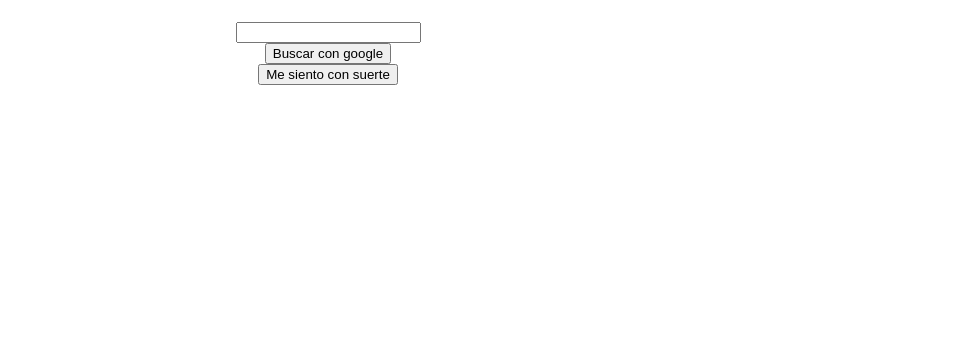
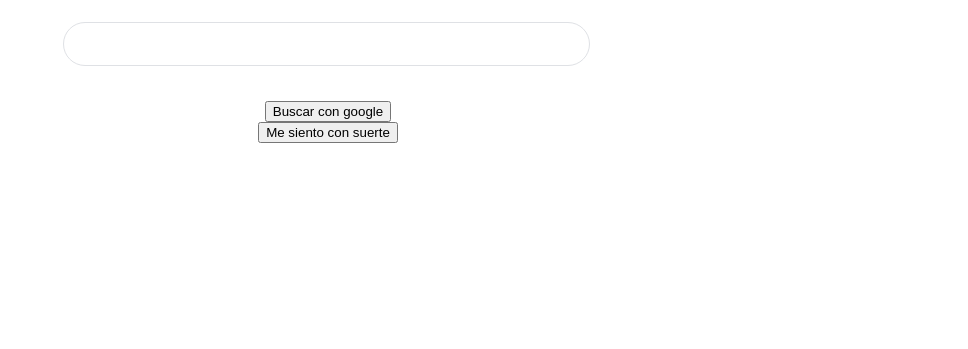
Before and after one commit to radical8517/cursopracticoHTMLyCSS, a plain HTML site: page index.html in a window 1280 px wide. Shown: the part 451-800 px from the top of the page, without its empty margins (312-1280 px from the left). Drawn offline with Linux system fonts and the light colour scheme.

Commit message:
Creacion del input

```diff
--- a/css/main.css
+++ b/css/main.css
@@ -72,3 +72,24 @@ main .main-logo {
 main .main-logo img {
     width: 300px;
 }
+main .main-input {
+    width: 530px;
+    margin: 0 auto;
+    margin-bottom: 35px;
+}
+main .main-input-container {
+    width: 525px;
+    border-radius: 100px;
+    border: 1px solid #dfe1e5;
+    display: flex;
+    justify-content: center;
+    align-items: center;
+
+}
+
+main .main-input-container input {
+    width: 450px;
+    height: 40px;
+    border: none;
+    outline: none;
+}
```
